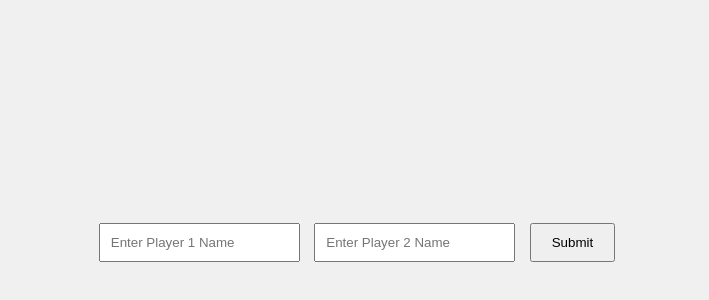
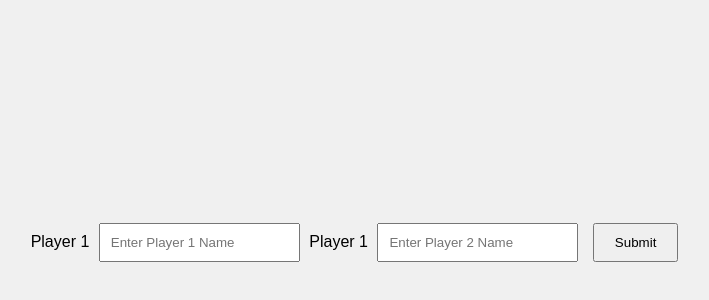
Before and after one commit to acciojob/tictactoe-Vishnutyagi, a website: page main.html in a window 1280 px wide. Shown: the part 158-458 px from the top of the page, without its empty margins (283-992 px from the left). Drawn offline with Linux system fonts and the light colour scheme.

Commit message:
created a submission

```diff
--- a/main.html
+++ b/main.html
@@ -9,7 +9,9 @@
 <body>
     <div class="container">
         <div class="input-section">
+			<label for="player1">Player 1</label>
             <input type="text" id="player1" placeholder="Enter Player 1 Name">
+			<label for="player1">Player 1</label>
             <input type="text" id="player2" placeholder="Enter Player 2 Name">
             <button id="submit">Submit</button>
         </div>
```
